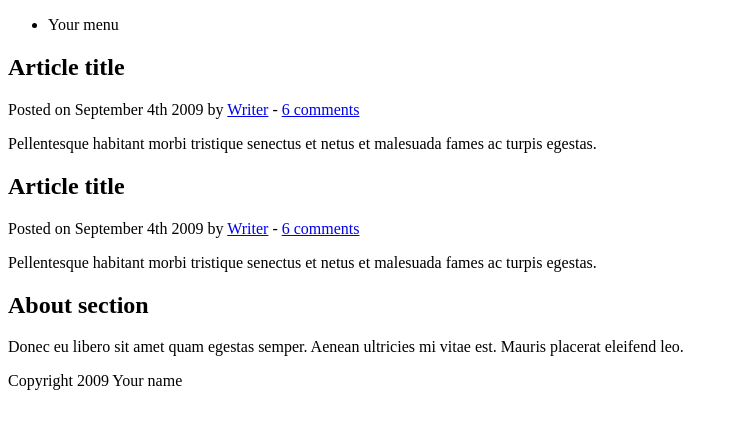
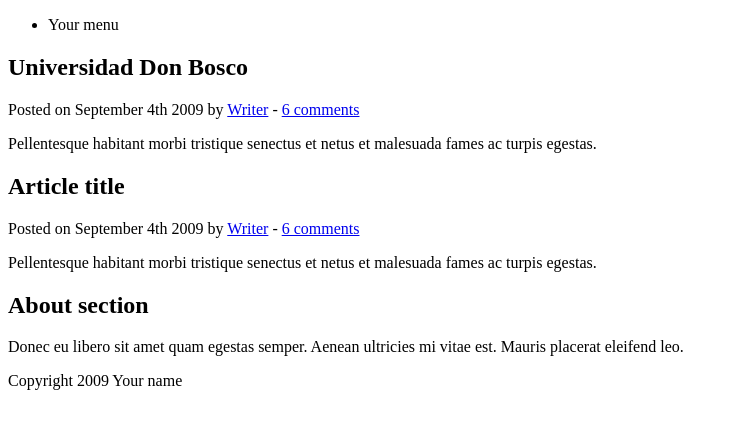
Before and after one commit to Revelos/cristian, a plain HTML site: page index.html in a window 1280 px wide. Shown: the whole page, without its empty margins (0-738 px from the left). Drawn offline with Linux system fonts and the light colour scheme.

Commit message:
Se modifico titulo

```diff
--- a/index.html
+++ b/index.html
@@ -4,7 +4,7 @@
 
 <head>
 	<meta http-equiv="Content-Type" content="text/html; charset=UTF-8" />
-	<title>Your Website</title>
+	<title>UDB</title>
 </head>
 
 <body>
@@ -21,7 +21,7 @@
 
 		<article>
 			<header>
-				<h2>Article title</h2>
+				<h2>Universidad Don Bosco</h2>
 				<p>Posted on <time datetime="2009-09-04T16:31:24+02:00">September 4th 2009</time> by <a href="#">Writer</a> - <a href="#comments">6 comments</a></p>
 			</header>
 			<p>Pellentesque habitant morbi tristique senectus et netus et malesuada fames ac turpis egestas.</p>
```
